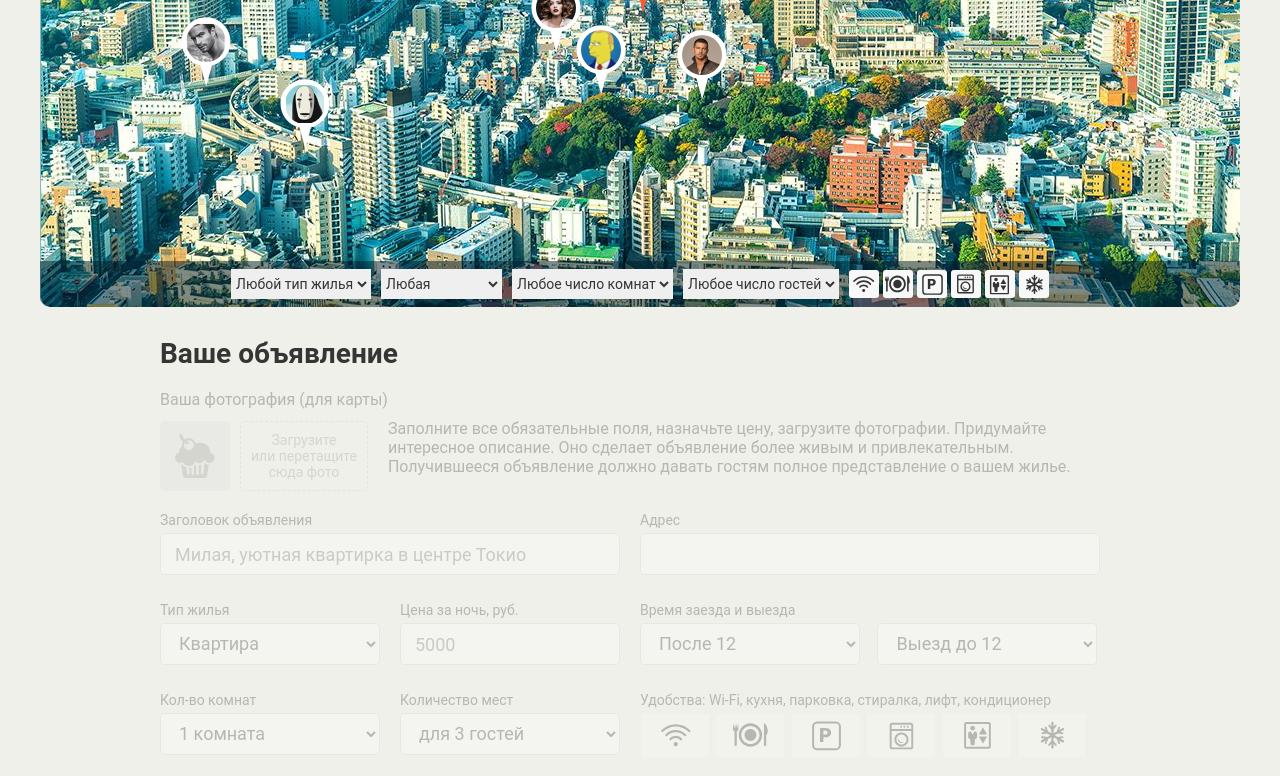
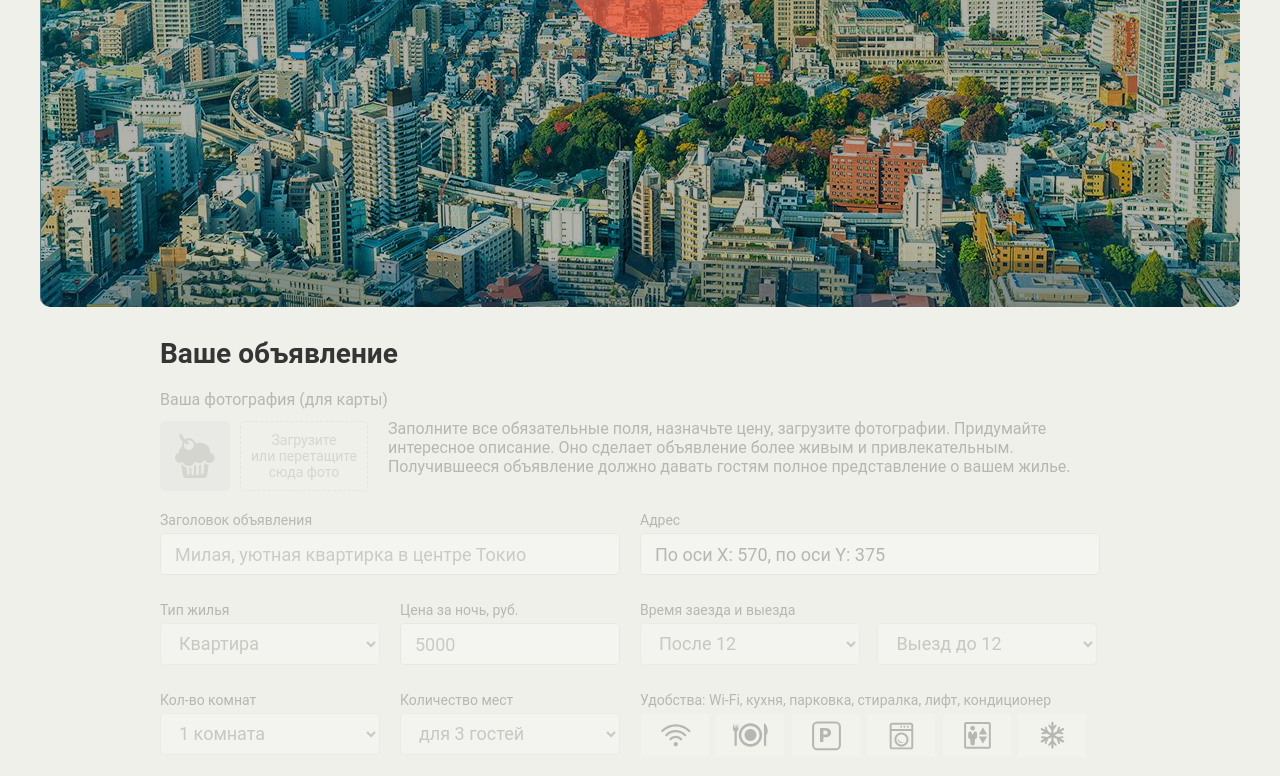
Before and after one commit to dkrech07/291473-keksobooking-18, a website: page index.html in a window 1280 px wide. Shown: the part 443-1219 px from the top of the page. Drawn offline with Linux system fonts and the light colour scheme; files whose address does not match are found by name.

Commit message:
Добавляет обработчики

```diff
--- a/index.html
+++ b/index.html
@@ -23,7 +23,7 @@
         <div class="map__overlay">
           <h2 class="map__title">И снова Токио!</h2>
         </div>
-        <button class="map__pin map__pin--main" style="left: 570px; top: 375px;">
+        <button class="map__pin map__pin--main" style="left: 570px; top: 375px;" tabindex="0">
           <img src="img/muffin-red.svg" width="40" height="44" draggable="false" alt="Метка объявления">
           <svg viewBox="0 0 70 70" width="156" height="156" aria-label="Метка для поиска жилья">
             <defs>
--- a/js/main.js
+++ b/js/main.js
@@ -17,6 +17,8 @@ var TYPES_HOUSING_RU = {
   house: 'Дом',
   bungalo: 'Бунгало'
 };
+var ESC_KEYCODE = 27;
+var ENTER_KEYCODE = 13;
 
 var getRandom = function (number) {
 
@@ -156,8 +158,61 @@ var drawMapCard = function (adsNumber) {
   return document.querySelector('.map .map__filters-container').before(fragment);
 };
 
-mapActivate();
+// mapActivate();
+//
+// drawPins(createAds(ADS_NUMBER));
+//
+// drawMapCard(0);
 
-drawPins(createAds(ADS_NUMBER));
+var disableInput = function (input, status) {
+  var inputs = document.querySelectorAll(input);
+  for (var i = 0; i < inputs.length; i++) {
+    if (status) {
+      inputs[i].disabled = true;
+    } else {
+      inputs[i].disabled = false;
+    }
+  }
+  return inputs;
+};
 
-drawMapCard(0);
+disableInput('fieldset', true);
+disableInput('select', true);
+disableInput('input', true);
+
+var mark = document.querySelector('.map__pin--main');
+
+var getMarkPosition = function () {
+  return {
+    x: mark.offsetLeft,
+    y: mark.offsetTop
+  }
+};
+
+var drawMarkPosition = function (width, height) {
+  var inputAddress = document.querySelector('#address');
+  inputAddress.value = 'По оси X: ' + (getMarkPosition().x - width) + ', по оси Y: ' + (getMarkPosition().y - height);
+};
+
+drawMarkPosition(0, 0);
+
+var markClickHandler = function () {
+  mapActivate();
+
+  disableInput('fieldset', true);
+  disableInput('select', true);
+  disableInput('input', true);
+
+  drawPins(createAds(ADS_NUMBER));
+  drawMarkPosition(31, 84);
+
+  mark.removeEventListener('click', markClickHandler);
+};
+
+mark.addEventListener('click', markClickHandler);
+
+mark.addEventListener('keydown', function (evt) {
+  if (evt.keyCode === ENTER_KEYCODE){
+    markClickHandler();
+  }
+});
```
